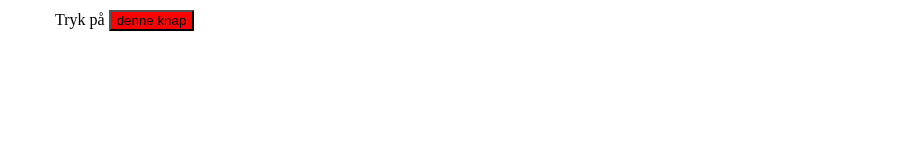
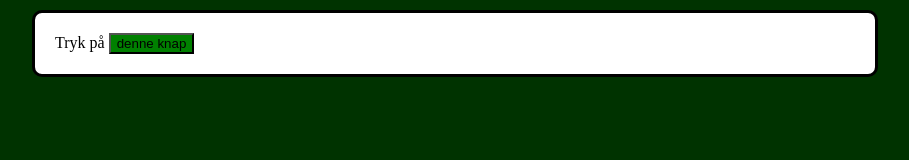
Before and after one commit to O-Zone/bisectTest, a plain HTML site: page index.html in a window 1280 px wide. Shown: the whole page, without its empty margins (185-1094 px from the left). Drawn offline with Linux system fonts and the light colour scheme.

Commit message:
Added more styles.
Made button green.
Styled body and content.

```diff
--- a/styles.css
+++ b/styles.css
@@ -1,10 +1,14 @@
 body{
-
+    background-color:#030;
 }
 #content{
     width:800px;
     margin:10px auto;
+    border:3px solid black;
+    border-radius:10px;
+    padding:20px;
+    background-color:white;
 }
 #myButton{
-    background-color:red;
+    background-color:green;
 }
```
